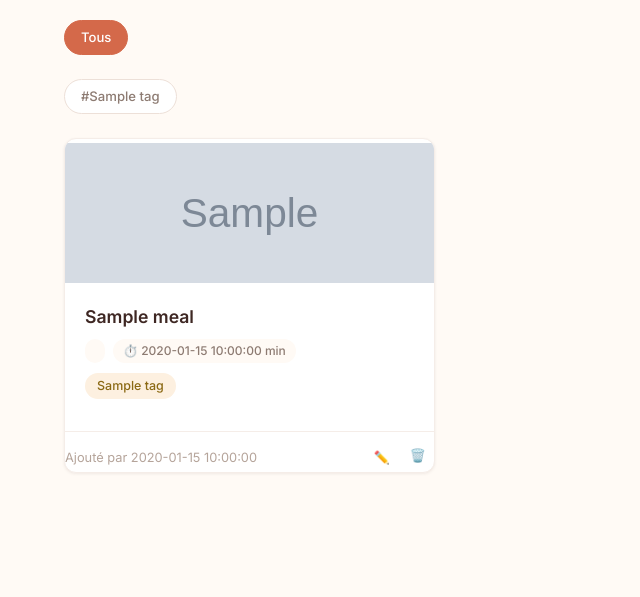
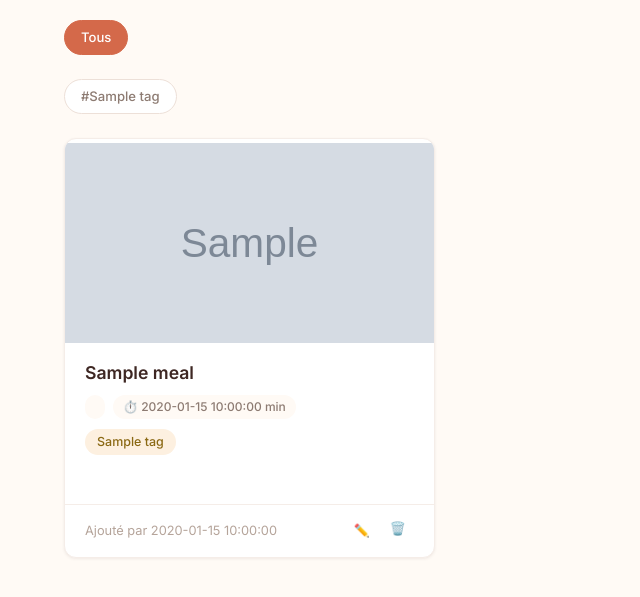
Before and after one commit to pinguedwinde/daily-food, a FastAPI app: template templates/meals.html in a window 1280 px wide. Shown: the part 181-778 px from the top of the page, without its empty margins (0-640 px from the left). Run offline with FastAPI, Linux system fonts and the light colour scheme; the template is opened without the code that fills it: most values are stand-ins (such as "Sample title", 1, 10 or a date in 2020); grey boxes marked "Sample" are stand-in pictures.

Commit message:
style: fixed-height meal cards with larger image area
- Set meal cards to 420px fixed height with flex layout
- Increase image area to 200px for better visual prominence
- Make card body flex-grow to fill remaining space
- Clamp title to 2 lines to prevent overflow
- Add padding and flex-shrink to footer

```diff
--- a/static/style.css
+++ b/static/style.css
@@ -542,6 +542,9 @@ body {
     overflow: hidden;
     transition: all var(--transition);
     border: 1px solid var(--color-border-light);
+    display: flex;
+    flex-direction: column;
+    height: 420px;
 }
 
 .meal-card:hover {
@@ -550,9 +553,12 @@ body {
 }
 
 .meal-card-link {
-    display: block;
+    display: flex;
+    flex-direction: column;
     text-decoration: none;
     color: inherit;
+    flex: 1;
+    min-height: 0;
 }
 
 .meal-card-link:hover h3 {
@@ -561,12 +567,14 @@ body {
 
 .meal-card-top {
     height: 4px;
+    flex-shrink: 0;
 }
 
 .meal-card-image {
     width: 100%;
-    height: 140px;
+    height: 200px;
     overflow: hidden;
+    flex-shrink: 0;
 }
 
 .meal-card-image img {
@@ -577,13 +585,21 @@ body {
 }
 
 .meal-card-body {
-    padding: 20px;
+    padding: 16px 20px;
+    flex: 1;
+    display: flex;
+    flex-direction: column;
+    min-height: 0;
 }
 
 .meal-card-body h3 {
     font-size: 1.1rem;
     font-weight: 600;
     margin-bottom: 8px;
+    display: -webkit-box;
+    -webkit-line-clamp: 2;
+    -webkit-box-orient: vertical;
+    overflow: hidden;
 }
 
 .meal-card-body h3 a {
@@ -622,10 +638,11 @@ body {
     display: flex;
     justify-content: space-between;
     align-items: center;
-    padding-top: 12px;
+    padding: 12px 20px;
     border-top: 1px solid var(--color-border-light);
     font-size: 0.8rem;
     color: var(--color-text-lighter);
+    flex-shrink: 0;
 }
 
 .meal-card-actions {
```
